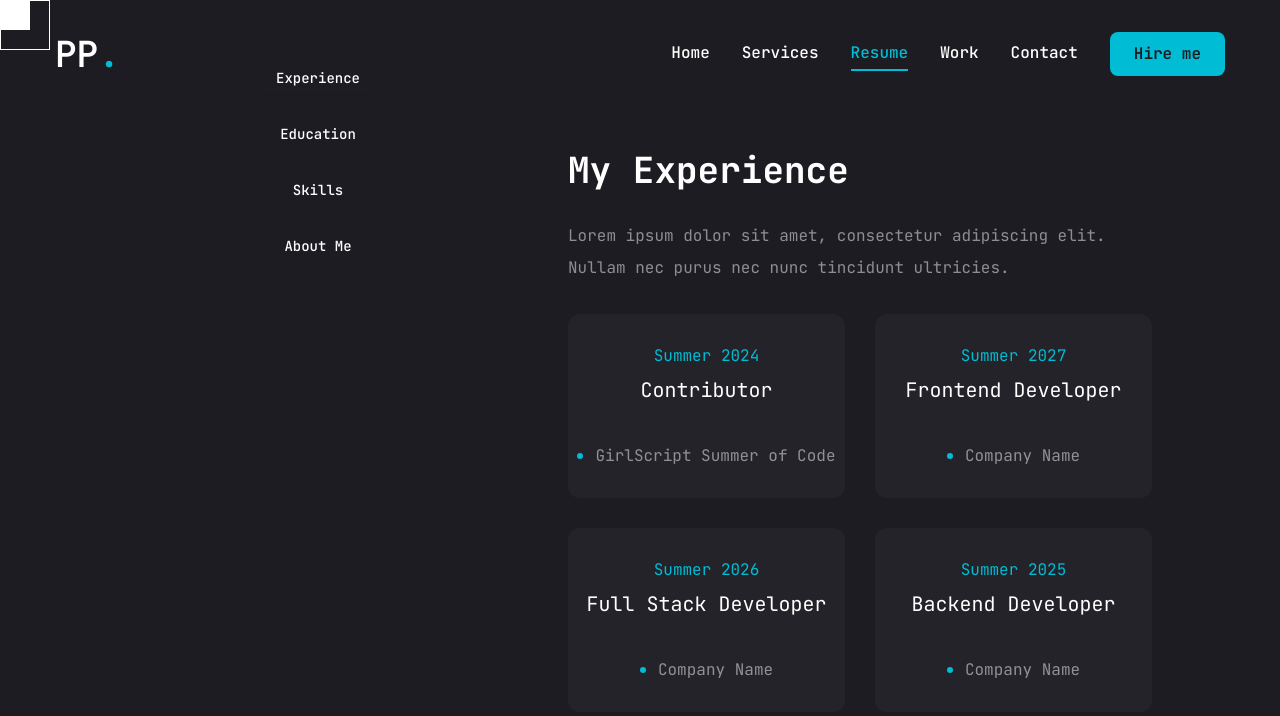
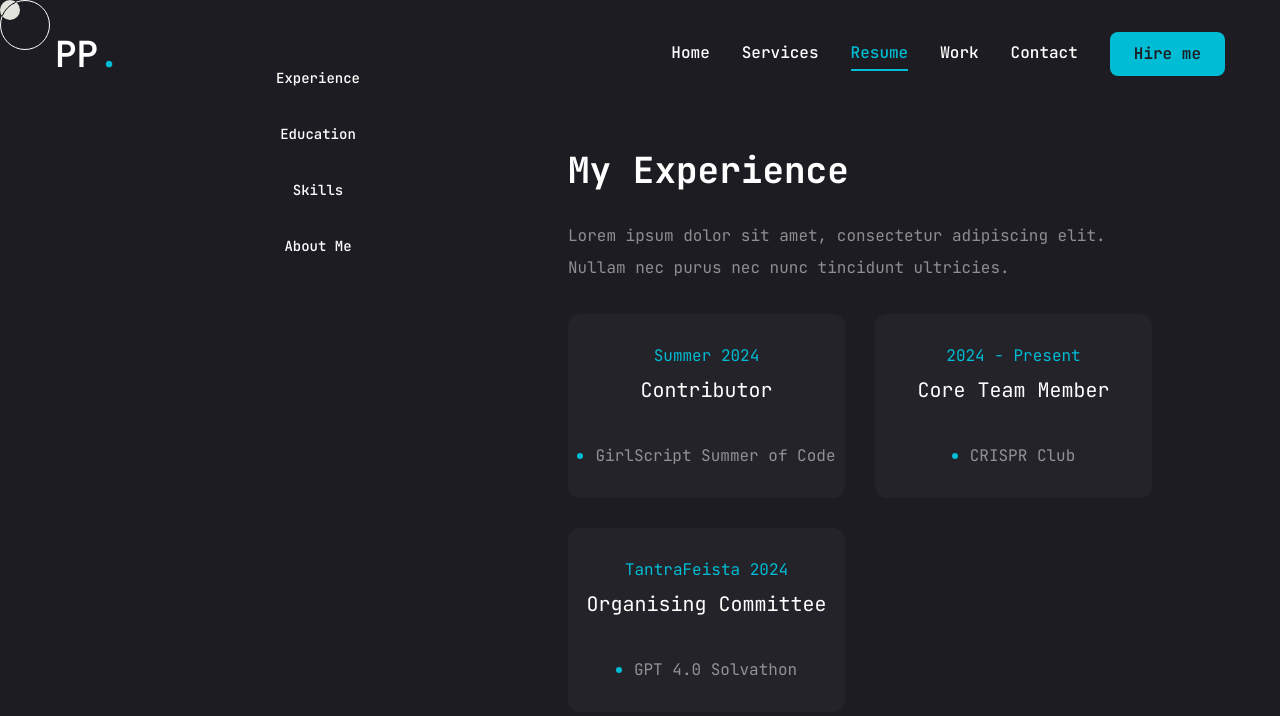
Before and after one commit to Praneeth-2602/Portfolio, a Next.js app: page /resume in a window 1280 px wide. Shown: the top 716 px of the page. Built offline with nearby package versions, Linux system fonts and the light colour scheme.

Commit message:
prep done

```diff
--- a/app/globals.css
+++ b/app/globals.css
@@ -25,7 +25,7 @@
   }
 
   .text-outline-hover {
-    -webkit-text-stroke: 1px #00ff99;
+    -webkit-text-stroke: 1px #00bcd4;
   }
 
   * {
@@ -33,19 +33,20 @@
   }
 
   .cursor-dot {
-    width: 30px;
-    height: 30px;
+    width: 20px;
+    height: 20px;
     background-color: #fff;
     transition: width 0.2s ease, height 0.2s ease, border-radius 0.2s ease;
-  }
+    mix-blend-mode: difference;
+}
 
-  .cursor-dot-outline {
+.cursor-dot-outline {
     width: 50px;
     height: 50px;
     background-color: transparent;
     border: 1px solid #fff;
     transition: width 0.2s ease, height 0.2s ease, border-radius 0.2s ease;
-  }
+}
 
   .particle {
     position: absolute;
--- a/app/resume/page.jsx
+++ b/app/resume/page.jsx
@@ -11,7 +11,7 @@ const about = {
     info: [
         {
             fieldName: "Name",
-            fieldValue: "John Doe",
+            fieldValue: "Praneeth Palugula",
         },
         {
             fieldName: "Email",
@@ -52,34 +52,14 @@ const experience = {
             period: "Summer 2024",
         },
         {
-            company: "Company Name",
-            position: "Frontend Developer",
-            period: "Summer 2027",
+            company: "CRISPR Club",
+            position: "Core Team Member",
+            period: "2024 - Present",
         },
         {
-            company: "Company Name",
-            position: "Full Stack Developer",
-            period: "Summer 2026",
-        },
-        {
-            company: "Company Name",
-            position: "Backend Developer",
-            period: "Summer 2025",
-        },
-        {
-            company: "Company Name",
-            position: "Frontend Developer",
-            period: "Summer 2027",
-        },
-        {
-            company: "Company Name",
-            position: "Full Stack Developer",
-            period: "Summer 2026",
-        },
-        {
-            company: "Company Name",
-            position: "Backend Developer",
-            period: "Summer 2025",
+            company: "GPT 4.0 Solvathon",
+            position: "Organising Committee",
+            period: "TantraFeista 2024",
         }
     ]
 }
@@ -90,16 +70,7 @@ const education = {
     title: "My Education",
     description: "Lorem ipsum dolor sit amet, consectetur adipiscing elit. Nullam nec purus nec nunc tincidunt ultricies.",
     items: [
-        {
-            institution: "Online Course Platform",
-            degree: "Full Stack Web Development Bootcamp",
-            period: "2023",
-        },
-        {
-            institution: "Codeacademy",
-            degree: "Frontend Track",
-            period: "2022",
-        },
+
         {
             institution: "IIIT Nagpur",
             degree: "B.Tech in Computer Science",
@@ -114,7 +85,22 @@ const education = {
             institution: "Pallavi Model School",
             degree: "High School",
             period: "2016 - 2020",
-        }
+        },
+        {
+            institution: "Online Course Platform",
+            degree: "Full Stack Web Development Bootcamp",
+            period: "2023",
+        },
+        {
+            institution: "100xDEVs",
+            degree: "Web 3",
+            period: "2024",
+        },
+        {
+            institution: "FreeCodeCamp",
+            degree: "Web 3",
+            period: "2024"
+        },
     ]
 }
 
--- a/app/work/page.jsx
+++ b/app/work/page.jsx
@@ -18,8 +18,8 @@ const projects = [
     {
         num: '01',
         category: 'frontend',
-        title: 'project 1',
-        description: 'Lorem ipsum dolor sit amet, consectetur adipiscing elit. Sed ut purus eget sapien.',
+        title: 'INSPIRE',
+        description: `This project aims to create a vibrant online community for students to share resources, collaborate on projects, and support each other's academic and personal growth.`,
         stack: [{ name: "Html 5" }, { name: "Css 3" }, { name: "Javascript" }],
         image: '/assets/work/thumb1.png',
         live: "",
@@ -28,8 +28,9 @@ const projects = [
     {
         num: '02',
         category: 'fullstack',
-        title: 'project 2',
-        description: 'Lorem ipsum dolor sit amet, consectetur adipiscing elit. Sed ut purus eget sapien.',
+        title: 'Weekend Knocks',
+        description: 'A fullstack application designed for weekend event management.',
+        description: 'A fullstack application designed for weekend esports event management.',
         stack: [{ name: "NextJS" }, { name: "Tailwind" }, { name: "NodeJS" }],
         image: '/assets/work/thumb2.png',
         live: "",
@@ -38,14 +39,13 @@ const projects = [
     {
         num: '03',
         category: 'frontend',
-        title: 'project 3',
-        description: 'Lorem ipsum dolor sit amet, consectetur adipiscing elit. Sed ut purus eget sapien.',
+        title: 'AI Resume Builder',
+        description: 'An AI-powered tool to help users create professional resumes.',
         stack: [{ name: "NextJS" }, { name: "Tailwind" }],
         image: '/assets/work/thumb3.png',
         live: "",
         github: ""
     },
-
 ]
 
 function Work() {
--- a/components/Cursor.jsx
+++ b/components/Cursor.jsx
@@ -174,8 +174,8 @@ const Cursor = () => {
 
     return (
         <>
-            <div ref={dotOutline} className="cursor-dot-outline absolute pointer-events-none"></div>
-            <div ref={dot} className="cursor-dot absolute pointer-events-none"></div>
+            <div ref={dotOutline} className="rounded-full cursor-dot-outline absolute pointer-events-none"></div>
+            <div ref={dot} className="rounded-full cursor-dot absolute pointer-events-none"></div>
         </>
     );
 };
```
